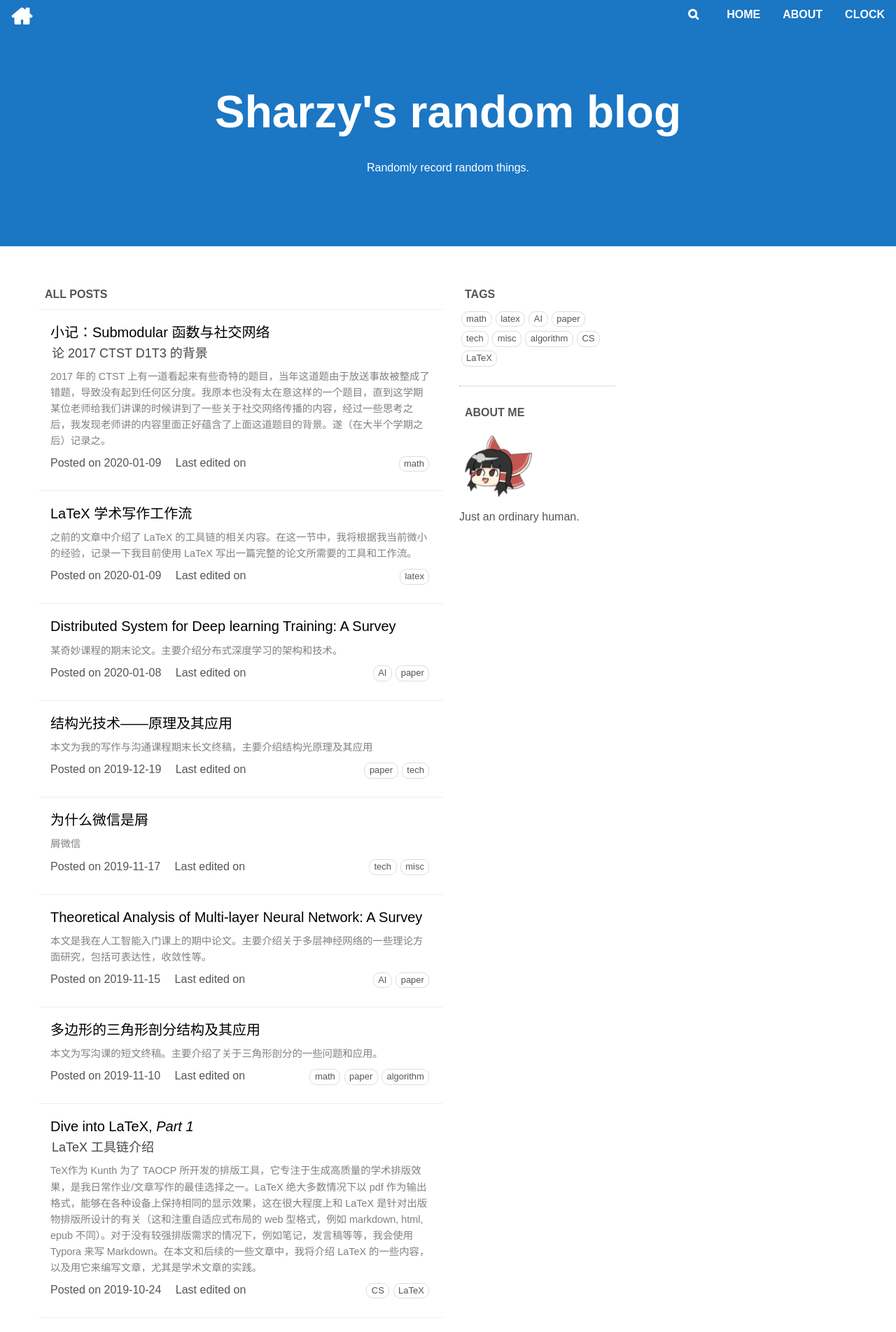
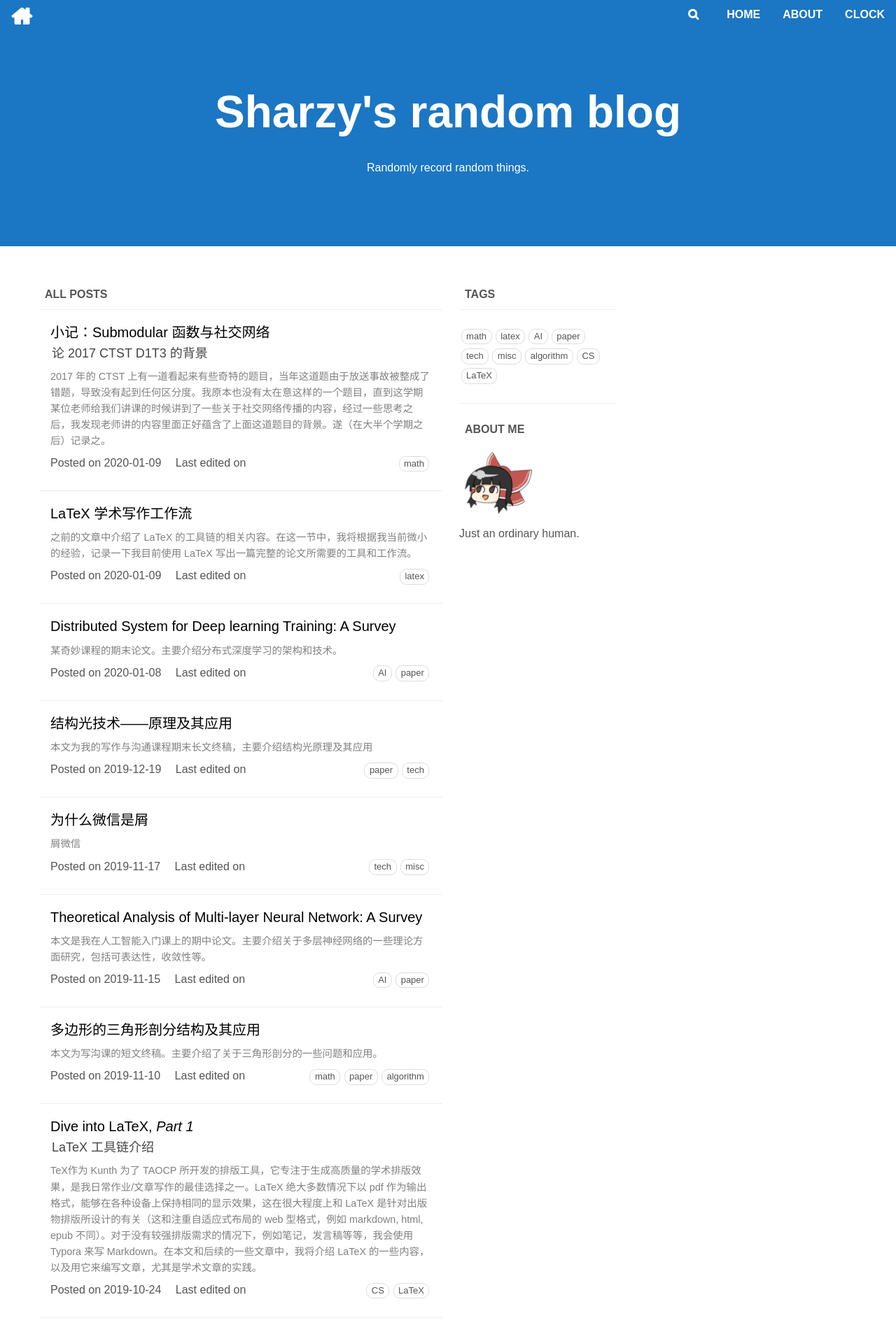
Before and after one commit to SharzyL/SharzyL.github.io, a Jekyll site: the page built from index.html, in a window 1280 px wide. Shown: the top 1904 px of the page at 70% size. Built offline with Jekyll 4.4.1, drawn with Linux system fonts in a browser that asks for light colours.

Commit message:
correct css

```diff
--- a/_layouts/article.html
+++ b/_layouts/article.html
@@ -42,7 +42,8 @@ requirements:
 
     <div class="sidebar hidden-on-mobile" id="sidebar">
         <div id="toc">
-            <h5 class="toc-title">- Contents</h5>
+            <h5 class="section-head">Contents</h5>
+            <div class="sep-line"></div>
         </div>
     </div>
 </div>
--- a/assets/css/common.css
+++ b/assets/css/common.css
@@ -50,7 +50,7 @@ article a,
     text-decoration: none;
 }
 
-hr {
+.sep-line {
     border-top: #eee solid 1px;
     margin: .5em 0;
 }
--- a/index.html
+++ b/index.html
@@ -46,9 +46,10 @@ requirements:
 <div class="sidebar hidden-on-mobile" id="sidebar">
     <div id="sidebar-inner">
         <h3 class="section-head"> TAGS</h3>
+        <div class="sep-line" style="margin: 0 0 1.5em;"></div>
         <div id="tags-list"></div>
         <a id="show-tags-a" class="hidden link">Show all articles</a>
-        <hr style="margin: 1.5em 0;">
+        <div class="sep-line" style="margin: 1.5em 0;"></div>
         <h3 class="section-head"> ABOUT ME</h3>
         <a href="/about">
             <img src="favicon.ico" style="margin-left: 0">
```
